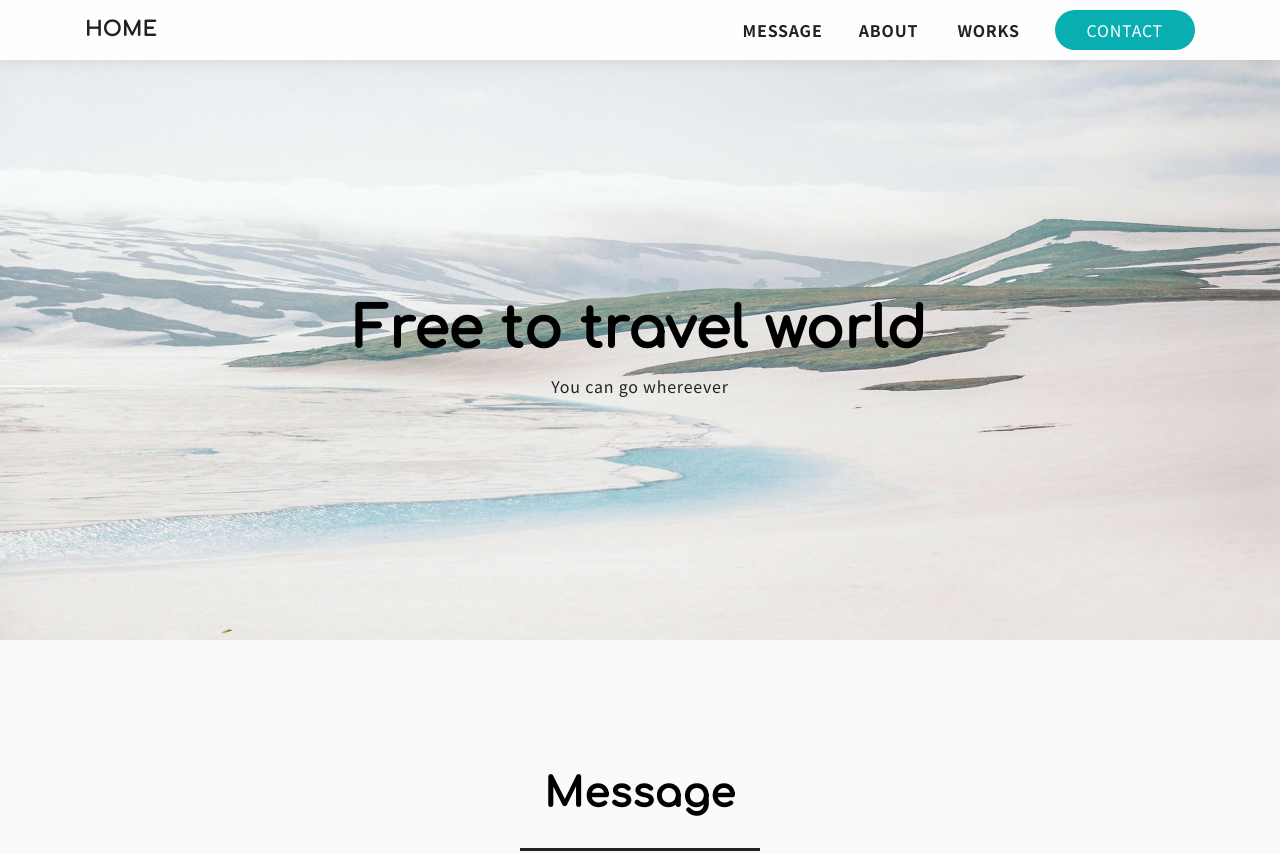
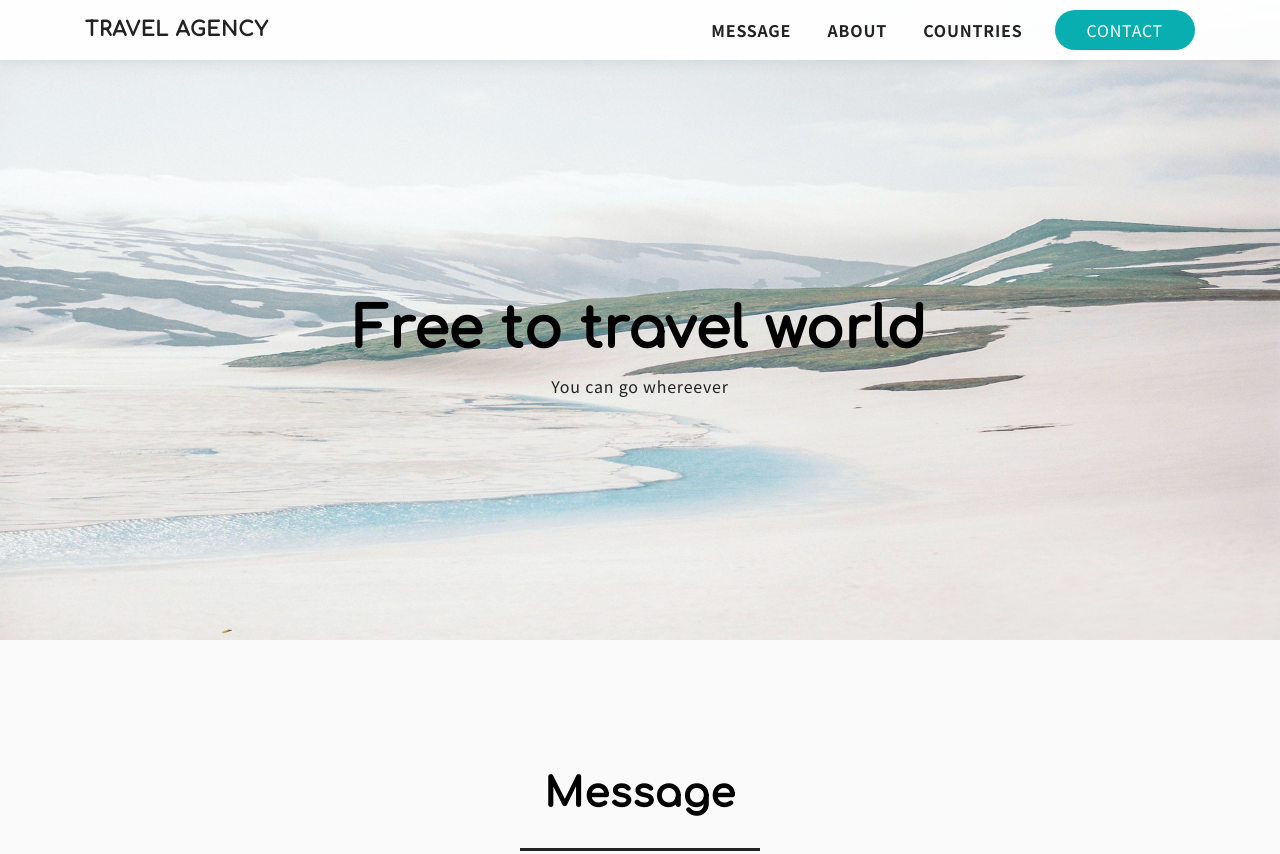
Before and after one commit to yuta519/fp-webdev-I, a plain HTML site: page index.html in a window 1280 px wide. Shown: the top 854 px of the page. Drawn offline with Linux system fonts and the light colour scheme.

Commit message:
change nav string

```diff
--- a/index.html
+++ b/index.html
@@ -16,7 +16,7 @@
     <body>
         <nav id="nav-header" class="nav-header">
             <div class="nav-header__container">
-                <a href="./index.html" class="nav-header__logo">HOME</a>
+                <a href="./index.html" class="nav-header__logo">TRAVEL AGENCY</a>
                 <ul class="nav-header__menu">
                     <li class="nav-header__menu-item">
                         <a href="#top-message" class="nav-header__link">MESSAGE</a>
@@ -25,7 +25,7 @@
                         <a href="#top-about" class="nav-header__link">ABOUT</a>
                     </li>
                     <li class="nav-header__menu-item">
-                        <a href="#top-works" class="nav-header__link">WORKS</a>
+                        <a href="#top-works" class="nav-header__link">COUNTRIES</a>
                     </li>
                     <li class="nav-header__menu-item">
                         <a href="#contact-guide" class="nav-header__contact">CONTACT</a>
```
